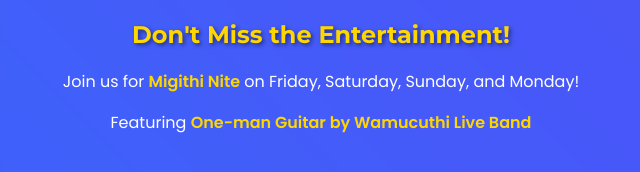
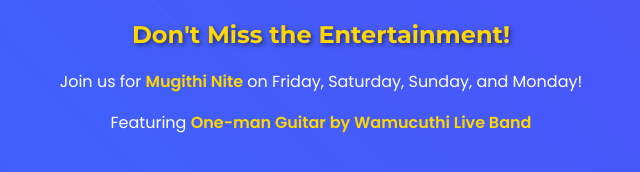
Before and after one commit to gitaukariuki/madaraka-darts, a plain HTML site: page index.html in a window 1280 px wide. Shown: the part 1801-1973 px from the top of the page, 319-959 px from the left. Drawn offline with Linux system fonts and the light colour scheme.

Commit message:
Update index.html

```diff
--- a/index.html
+++ b/index.html
@@ -236,7 +236,7 @@
 
         <div class="entertainment">
             <h2>Don't Miss the Entertainment!</h2>
-            <p>Join us for <span class="highlight">Migithi Nite</span> on Friday, Saturday, Sunday, and Monday!</p>
+            <p>Join us for <span class="highlight">Mugithi Nite</span> on Friday, Saturday, Sunday, and Monday!</p>
             <p>Featuring <span class="highlight">One-man Guitar by Wamucuthi Live Band</span></p>
         </div>
 
```
